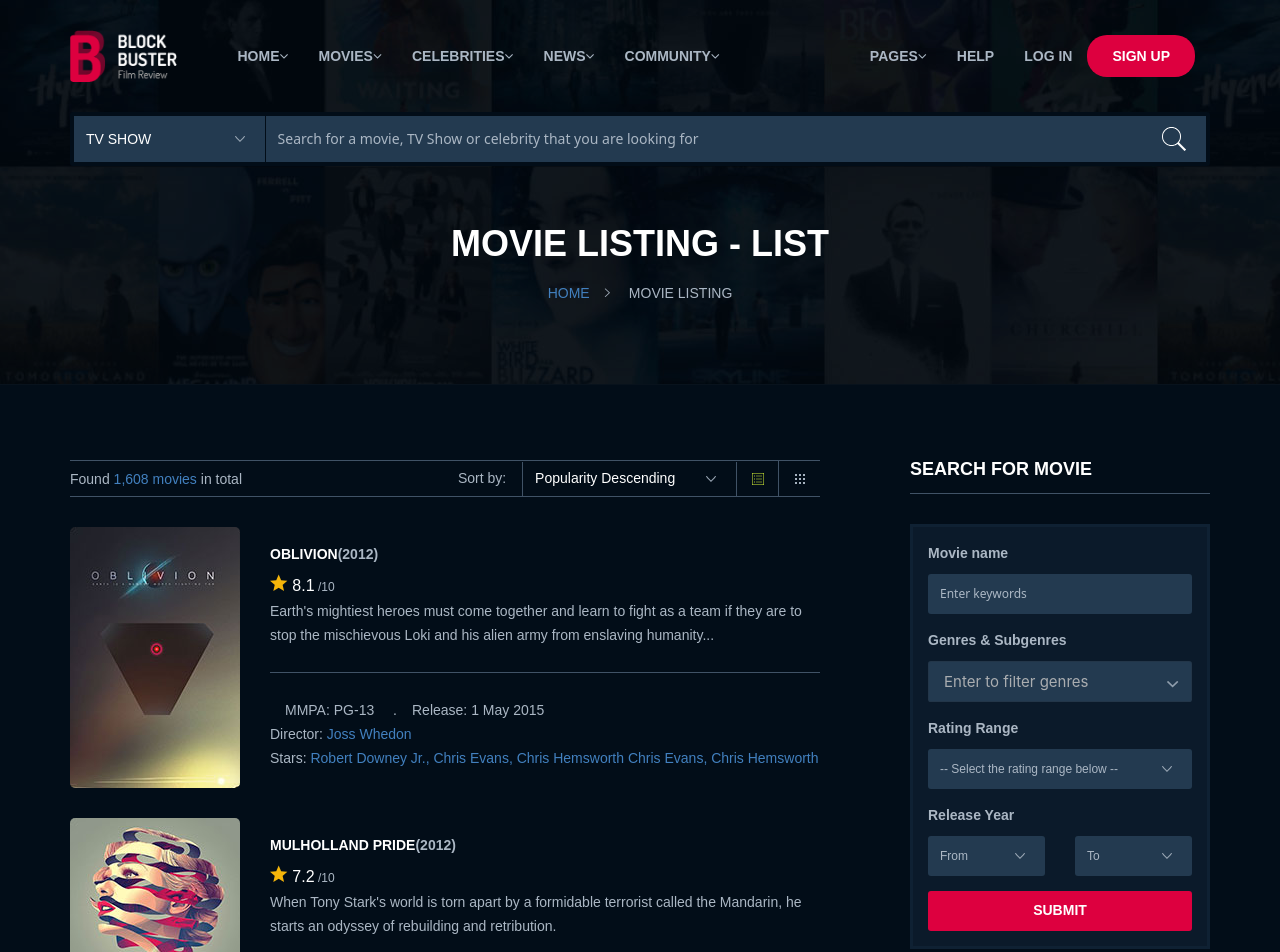
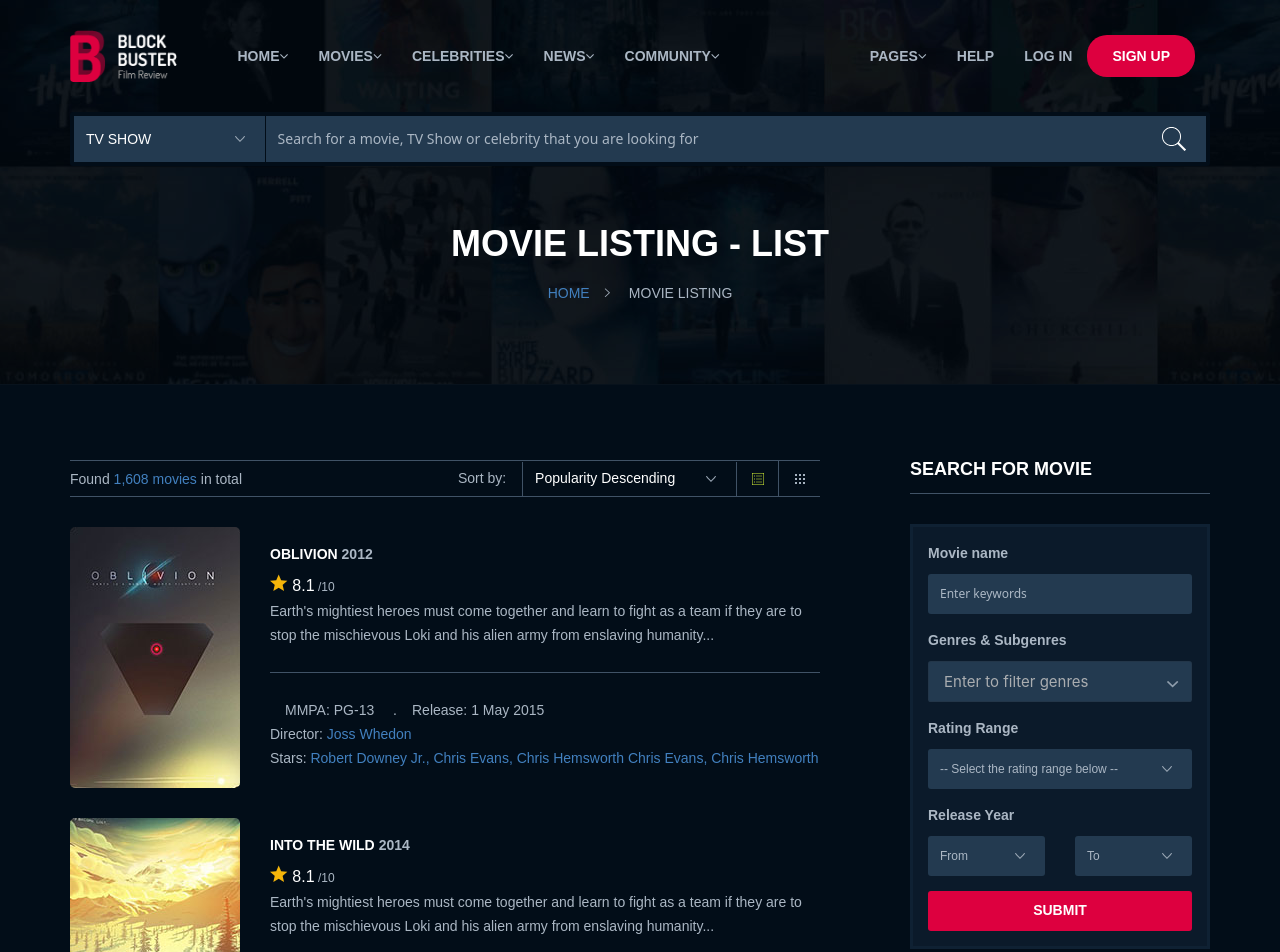
Before and after one commit to jreyesgfi/web_peliculas, a React (Create React App) app: page / in a window 1280 px wide. Shown: the top 952 px of the page. Built offline with nearby package versions, Linux system fonts and the light colour scheme.

Commit message:
paginación dinámica completada

```diff
--- a/src/App.js
+++ b/src/App.js
@@ -9,62 +9,21 @@ import Paginacion from './Paginacion';
 
 
 function App() {
-  {/*
-          <div className="movie-item-style-2">
-          <img src="images/uploads/mv1.jpg" alt="" />
-          <div className="mv-item-infor">
-              <h6><a href="moviesingle.html">oblivion <span>(2012)</span></a></h6>
-              <p className="rate"><i className="ion-android-star"></i><span>8.1</span> /10</p>
-              <p className="describe">Earth's mightiest heroes must come together and learn to fight as a team if they are to stop the mischievous Loki and his alien army from enslaving humanity...</p>
-              <p className="run-time"> Run Time: 2h21’    .     <span>MMPA: PG-13 </span>    .     <span>Release: 1 May 2015</span></p>
-              <p>Director: <a href="#">Joss Whedon</a></p>
-              <p>Stars: <a href="#">Robert Downey Jr.,</a> <a href="#">Chris Evans,</a> <a href="#">  Chris Hemsworth</a></p>
-          </div>
-      </div>
-      <div className="movie-item-style-2">
-          <img src="images/uploads/mv2.jpg" alt="" />
-          <div className="mv-item-infor">
-              <h6><a href="moviesingle.html">into the wild <span>(2014)</span></a></h6>
-              <p className="rate"><i className="ion-android-star"></i><span>7.8</span> /10</p>
-              <p className="describe">As Steve Rogers struggles to embrace his role in the modern world, he teams up with a fellow Avenger and S.H.I.E.L.D agent, Black Widow, to battle a new threat...</p>
-              <p className="run-time"> Run Time: 2h21’    .     <span>MMPA: PG-13 </span>    .     <span>Release: 1 May 2015</span></p>
-              <p>Director: <a href="#">Anthony Russo,</a><a href="#">Joe Russo</a></p>
-              <p>Stars: <a href="#">Chris Evans,</a> <a href="#">Samuel L. Jackson,</a> <a href="#">  Scarlett Johansson</a></p>
-          </div>
-      </div>
-      <div className="movie-item-style-2">
-          <img src="images/uploads/mv3.jpg" alt="" />
-          <div className="mv-item-infor">
-              <h6><a href="moviesingle.html">blade runner  <span>(2015)</span></a></h6>
-              <p className="rate"><i className="ion-android-star"></i><span>7.3</span> /10</p>
-              <p className="describe">Armed with a super-suit with the astonishing ability to shrink in scale but increase in strength, cat burglar Scott Lang must embrace his inner hero and help...</p>
-              <p className="run-time"> Run Time: 2h21’    .     <span>MMPA: PG-13 </span>    .     <span>Release: 1 May 2015</span></p>
-              <p>Director: <a href="#">Peyton Reed</a></p>
-              <p>Stars: <a href="#">Paul Rudd,</a> <a href="#"> Michael Douglas</a></p>
-          </div>
-      </div>
-      <div className="movie-item-style-2">
-          <img src="images/uploads/mv4.jpg" alt="" />
-          <div className="mv-item-infor">
-              <h6><a href="moviesingle.html">Mulholland pride<span> (2013)  </span></a></h6>
-              <p className="rate"><i className="ion-android-star"></i><span>7.2</span> /10</p>
-              <p className="describe">When Tony Stark's world is torn apart by a formidable terrorist called the Mandarin, he starts an odyssey of rebuilding and retribution.</p>
-              <p className="run-time"> Run Time: 2h21’    .     <span>MMPA: PG-13 </span>    .     <span>Release: 1 May 2015</span></p>
-              <p>Director: <a href="#">Shane Black</a></p>
-              <p>Stars: <a href="#">Robert Downey Jr., </a> <a href="#">  Guy Pearce,</a><a href="#">Don Cheadle</a></p>
-          </div>
-      </div>
-    */}
-
   const [paginaActual, setPaginaActual] = useState(1);
 
   let peliculas = peliculasJson;
+
+  //Mostramos un número limitado de películas por página
+  const pelPorPag = 2;
+  peliculas = peliculas.slice(
+    (paginaActual-1)*pelPorPag,
+    paginaActual * pelPorPag);
 
   return (
     <PageWrapper>
 
       {peliculas.map(pelicula=>
-        <Pelicula titulo= {pelicula.titulo} calificacion={pelicula.calificacion} img={pelicula.img}
+        <Pelicula titulo= {pelicula.titulo} year= {pelicula.year} calificacion={pelicula.calificacion} img={pelicula.img}
                   director={pelicula.director} actores={pelicula.actores} fecha={pelicula.fecha} duracion={pelicula.duracion}>
         {pelicula.descripcion}
       </Pelicula>
--- a/src/Pelicula.js
+++ b/src/Pelicula.js
@@ -9,7 +9,7 @@ export default function Pelicula(props) {
                 <h6>
                     <a href="moviesingle.html">
                         {props.titulo}
-                        <span>(2012)</span>
+                        <span> {props.year}</span>
                     </a>
                 </h6>
                 <p className="rate">
--- a/src/peliculas.json
+++ b/src/peliculas.json
@@ -1,6 +1,7 @@
 [
   {
     "titulo": "oblivion",
+    "year": "2012",
     "calificacion": "8.1",
     "director": "Joss Whedon",
     "actores": "Robert Downey Jr., Chris Evans, Chris Hemsworth",
@@ -10,7 +11,30 @@
     "descripcion": "Earth's mightiest heroes must come together and learn to fight as a team if they are to stop the mischievous Loki and his alien army from enslaving humanity..."
   },
   {
+    "titulo": "into the wild",
+    "year": "2014",
+    "calificacion": "8.1",
+    "director": "Joss Whedon",
+    "actores": "Robert Downey Jr., Chris Evans, Chris Hemsworth",
+    "fecha": "1 May 2015",
+    "duracion": "2h y 21min",
+    "img": "images/uploads/mv2.jpg",
+    "descripcion": "Earth's mightiest heroes must come together and learn to fight as a team if they are to stop the mischievous Loki and his alien army from enslaving humanity..."
+  },
+  {
+    "titulo": "blade runner",
+    "year": "2012",
+    "calificacion": "7.3",
+    "director": "Shane Black",
+    "actores": "Robert Downey Jr., Guy Pearce, Don Cheadle",
+    "fecha": "1 May 2015",
+    "duracion": "2h y 21min",
+    "img": "images/uploads/mv3.jpg",
+    "descripcion": "When Tony Stark's world is torn apart by a formidable terrorist called the Mandarin, he starts an odyssey of rebuilding and retribution."
+  },
+  {
     "titulo": "Mulholland pride",
+    "year": "2012",
     "calificacion": "7.2",
     "director": "Shane Black",
     "actores": "Robert Downey Jr., Guy Pearce, Don Cheadle",
@@ -21,6 +45,7 @@
   },
   {
     "titulo": "skyfall: evil of boss",
+    "year": "2012",
     "calificacion": "7.0",
     "director": "Alan Taylor",
     "actores": "Chris Hemsworth, Natalie Portman,Tom Hiddleston",
```
